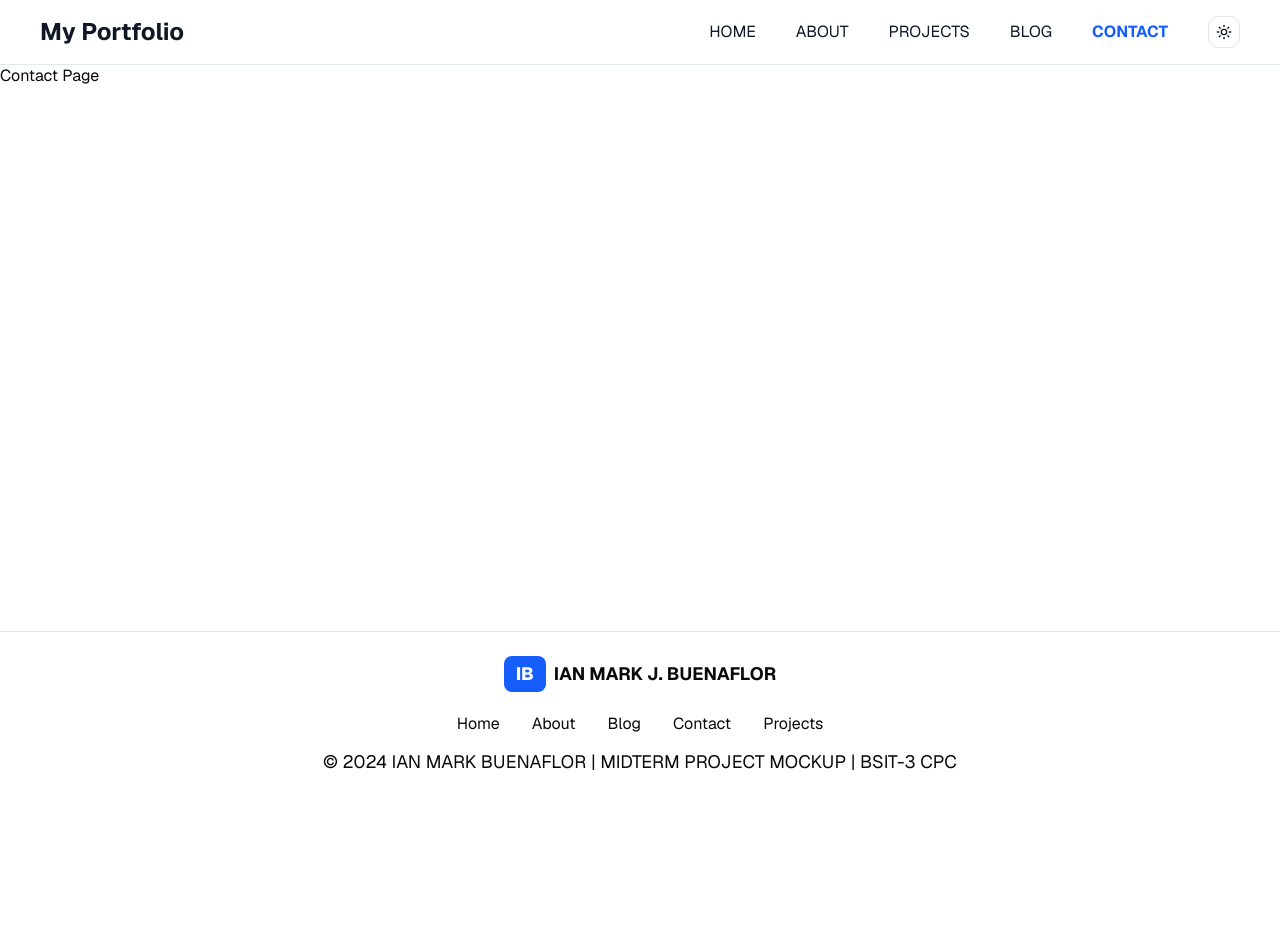
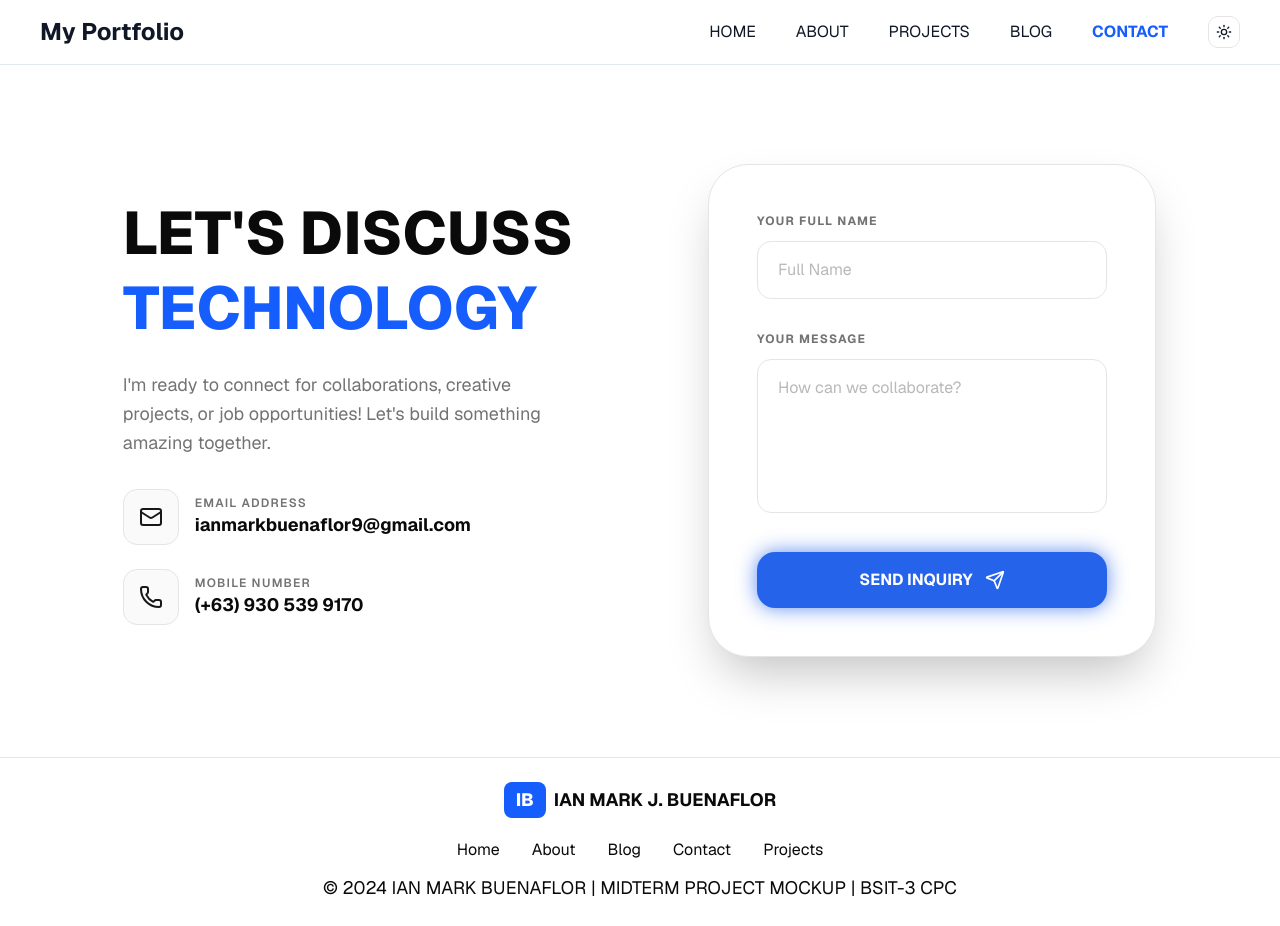
Before and after one commit to IanMark101/PORTFOLIO-MIDTERM, a Next.js app: page /contact in a window 1280 px wide. Before the commit the page ends 800 px from the top, so only its background shows below. Built offline with nearby package versions, Linux system fonts and the light colour scheme.

Commit message:
make some adjustments and some label on the contact feature

```diff
--- a/app/(guest)/contact/page.tsx
+++ b/app/(guest)/contact/page.tsx
@@ -1,7 +1,8 @@
+import { ContactPage } from "@/components/features/Contact/ContactPage"
 export default function Contact() {
   return (
-    <div className="container mx-auto">
-      <h1>Contact Page</h1>
+    <div>
+      <ContactPage />
     </div>
   )
 }
--- /dev/null
+++ b/components/features/Contact/ContactForm.tsx
@@ -0,0 +1,39 @@
+"use client"
+
+import React from "react"
+import { Send } from "lucide-react"
+
+export function ContactForm() {
+  return (
+    <div className="w-full max-w-md rounded-[40px] border border-border bg-card p-8 shadow-2xl md:p-12">
+      <form className="space-y-8" onSubmit={(e) => e.preventDefault()}>
+        <div className="space-y-3 text-left">
+          <label className="block text-xs font-bold tracking-widest text-muted-foreground uppercase">
+            Your Full Name
+          </label>
+          <input
+            type="text"
+            placeholder="Full Name"
+            className="w-full rounded-xl border border-input bg-background px-5 py-4 text-foreground transition-all placeholder:text-muted-foreground/50 focus:ring-2 focus:ring-primary/50 focus:outline-none"
+          />
+        </div>
+
+        <div className="space-y-3 text-left">
+          <label className="block text-xs font-bold tracking-widest text-muted-foreground uppercase">
+            Your Message
+          </label>
+          <textarea
+            rows={5}
+            placeholder="How can we collaborate?"
+            className="w-full resize-none rounded-xl border border-input bg-background px-5 py-4 text-foreground transition-all placeholder:text-muted-foreground/50 focus:ring-2 focus:ring-primary/50 focus:outline-none"
+          />
+        </div>
+
+        <button className="group animate-glow-pulse flex w-full items-center justify-center gap-3 rounded-2xl bg-[#2563eb] px-8 py-4 font-bold text-white shadow-lg shadow-blue-500/20 transition-all hover:bg-[#1d4ed8] active:scale-[0.98]">
+          SEND INQUIRY
+          <Send className="h-5 w-5 transition-transform group-hover:translate-x-1 group-hover:-translate-y-1" />
+        </button>
+      </form>
+    </div>
+  )
+}
--- a/components/features/Contact/ContactPage.tsx
+++ b/components/features/Contact/ContactPage.tsx
@@ -1,11 +1,62 @@
+"use client"
+
+import React from "react"
+import { Mail, Phone } from "lucide-react"
 import { Section } from "@/components/common/Section"
-import { SectionHeader } from "@/components/common/SectionHeader"
+import { ContactForm } from "./ContactForm"
 
 export function ContactPage() {
   return (
     <Section>
-      <div>
-        <SectionHeader></SectionHeader>
+      <div className="flex w-full flex-col items-center justify-center lg:flex-row lg:py-15">
+        <div className="grid w-full max-w-6xl grid-cols-1 items-center justify-items-center gap-12 text-center lg:grid-cols-2 lg:text-left">
+          {/*Contact Info*/}
+          <div className="flex flex-col items-center space-y-8 lg:items-start">
+            <div>
+              <h1 className="text-5xl leading-tight font-extrabold text-foreground md:text-6xl">
+                LET&apos;S DISCUSS
+                <br />
+                <span className="text-blue-600">TECHNOLOGY</span>
+              </h1>
+              <p className="mt-6 max-w-md text-lg leading-relaxed text-muted-foreground">
+                I&apos;m ready to connect for collaborations, creative projects,
+                or job opportunities! Let&apos;s build something amazing
+                together.
+              </p>
+            </div>
+
+            <div className="space-y-6">
+              <div className="flex flex-col items-center gap-4 text-center sm:flex-row sm:text-left">
+                <div className="flex h-14 w-14 items-center justify-center rounded-xl border border-border bg-muted/50">
+                  <Mail className="h-6 w-6 text-primary" />
+                </div>
+                <div>
+                  <p className="text-xs font-semibold tracking-widest text-muted-foreground uppercase">
+                    Email Address
+                  </p>
+                  <p className="text-lg font-bold text-foreground">
+                    ianmarkbuenaflor9@gmail.com
+                  </p>
+                </div>
+              </div>
+              <div className="flex flex-col items-center gap-4 text-center sm:flex-row sm:text-left">
+                <div className="flex h-14 w-14 items-center justify-center rounded-xl border border-border bg-muted/50">
+                  <Phone className="h-6 w-6 text-primary" />
+                </div>
+                <div>
+                  <p className="text-xs font-semibold tracking-widest text-muted-foreground uppercase">
+                    Mobile Number
+                  </p>
+                  <p className="text-lg font-bold text-foreground">
+                    (+63) 930 539 9170
+                  </p>
+                </div>
+              </div>
+            </div>
+          </div>
+          {/*Contact Form*/}
+          <ContactForm />
+        </div>
       </div>
     </Section>
   )
--- a/components/features/home/FeaturedProject.tsx
+++ b/components/features/home/FeaturedProject.tsx
@@ -4,6 +4,7 @@ import { CardLayout } from "@/components/common/Card"
 import Link from "next/link"
 import { Button } from "@/components/ui/button"
 import { Section } from "@/components/common/Section"
+
 export function ProjectPage() {
   return (
     <Section>
@@ -11,7 +12,7 @@ export function ProjectPage() {
         <SectionHeader
           title="MY WORKS"
           description="Small projects that i've created so far."
-          className="text-center"
+          className="text-left"
         />
 
         <div className="grid grid-cols-1 justify-items-center gap-6 sm:grid-cols-2 xl:grid-cols-3">
@@ -20,7 +21,8 @@ export function ProjectPage() {
           ))}
         </div>
 
-        <div className="mt-10 flex justify-center">
+        {/* Changed justify-center to justify-start to move the button to the left as well */}
+        <div className="mt-10 flex justify-start">
           <Link href="/projects">
             <Button className="cursor-pointer">View All Projects</Button>
           </Link>
```
